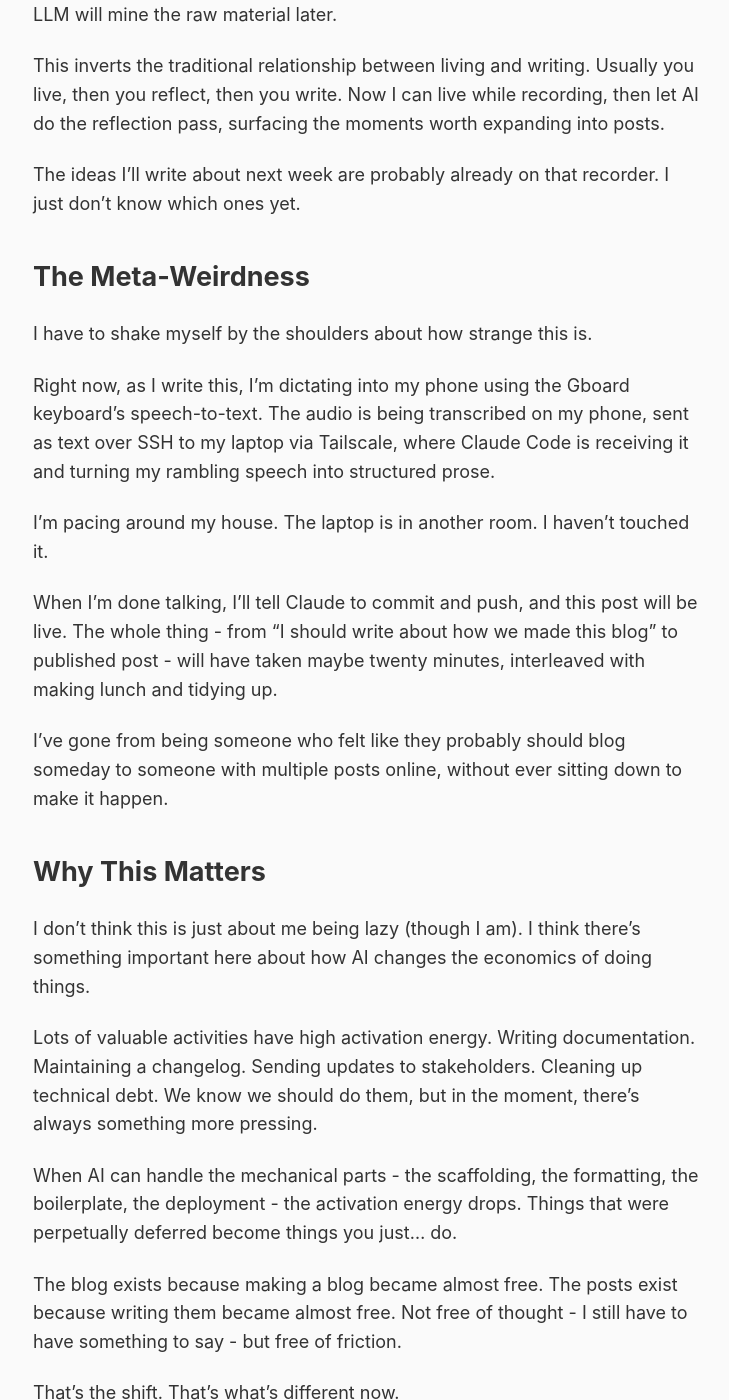
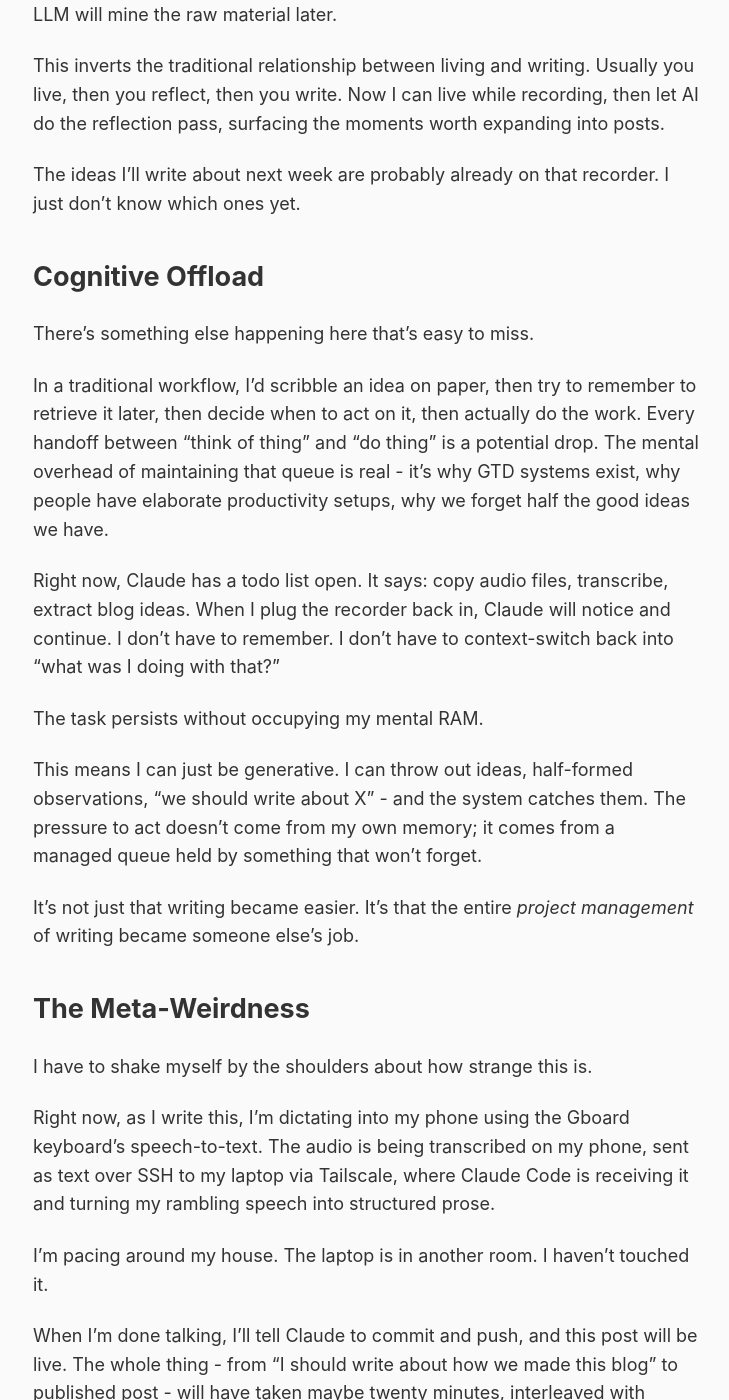
Before and after one commit to rob137/rob137.github.io, a Jekyll site: the page built from _posts/2026-01-02-how-this-blog-exists.md, in a window 1280 px wide and 1400 px high, scrolled down 3477 px. Shown: the whole window, without its empty margins (274-1003 px from the left). Built offline with Jekyll 4.4.1, drawn with Linux system fonts in a browser that asks for light colours.

Commit message:
Add cognitive offload section

```diff
--- a/_posts/2026-01-02-how-this-blog-exists.md
+++ b/_posts/2026-01-02-how-this-blog-exists.md
@@ -77,6 +77,20 @@ This inverts the traditional relationship between living and writing. Usually yo
 
 The ideas I'll write about next week are probably already on that recorder. I just don't know which ones yet.
 
+## Cognitive Offload
+
+There's something else happening here that's easy to miss.
+
+In a traditional workflow, I'd scribble an idea on paper, then try to remember to retrieve it later, then decide when to act on it, then actually do the work. Every handoff between "think of thing" and "do thing" is a potential drop. The mental overhead of maintaining that queue is real - it's why GTD systems exist, why people have elaborate productivity setups, why we forget half the good ideas we have.
+
+Right now, Claude has a todo list open. It says: copy audio files, transcribe, extract blog ideas. When I plug the recorder back in, Claude will notice and continue. I don't have to remember. I don't have to context-switch back into "what was I doing with that?"
+
+The task persists without occupying my mental RAM.
+
+This means I can just be generative. I can throw out ideas, half-formed observations, "we should write about X" - and the system catches them. The pressure to act doesn't come from my own memory; it comes from a managed queue held by something that won't forget.
+
+It's not just that writing became easier. It's that the entire *project management* of writing became someone else's job.
+
 ## The Meta-Weirdness
 
 I have to shake myself by the shoulders about how strange this is.
```
